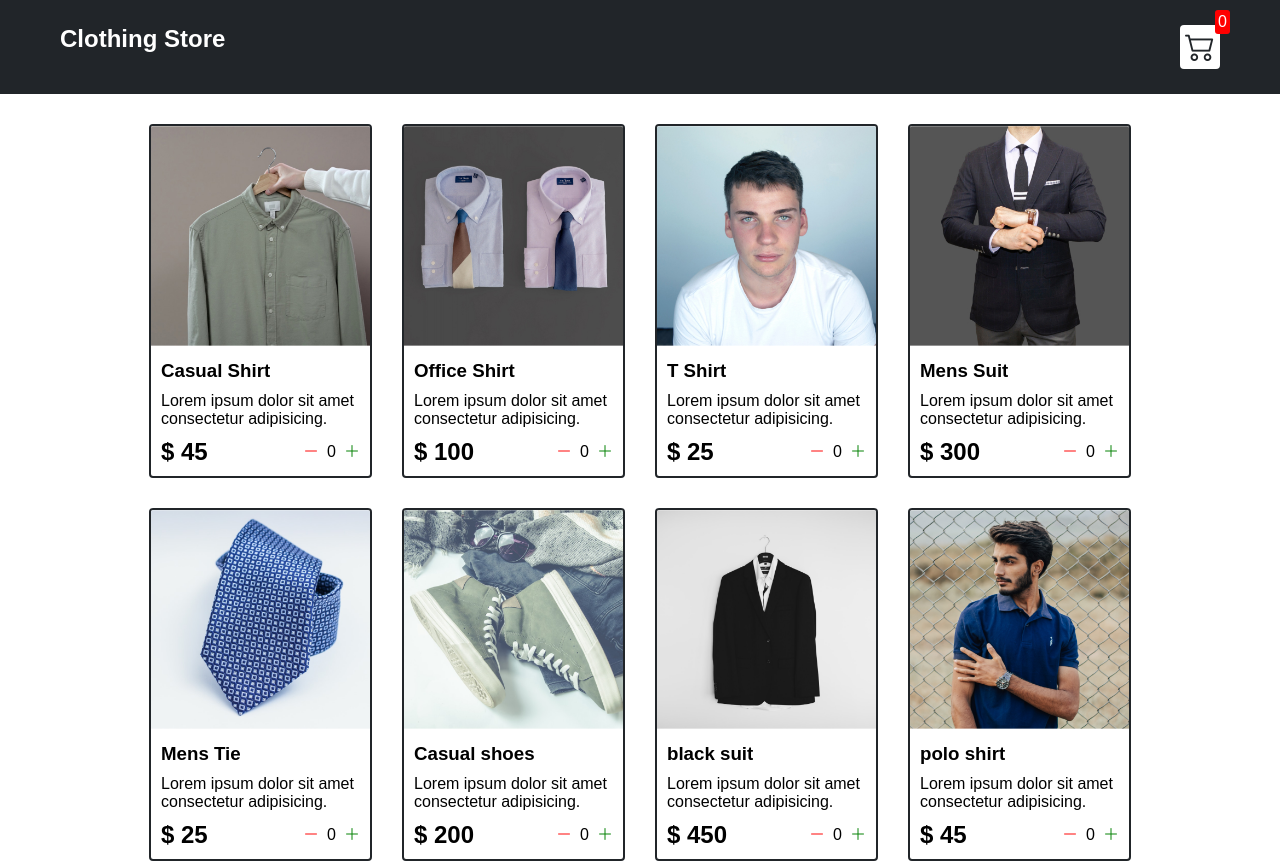
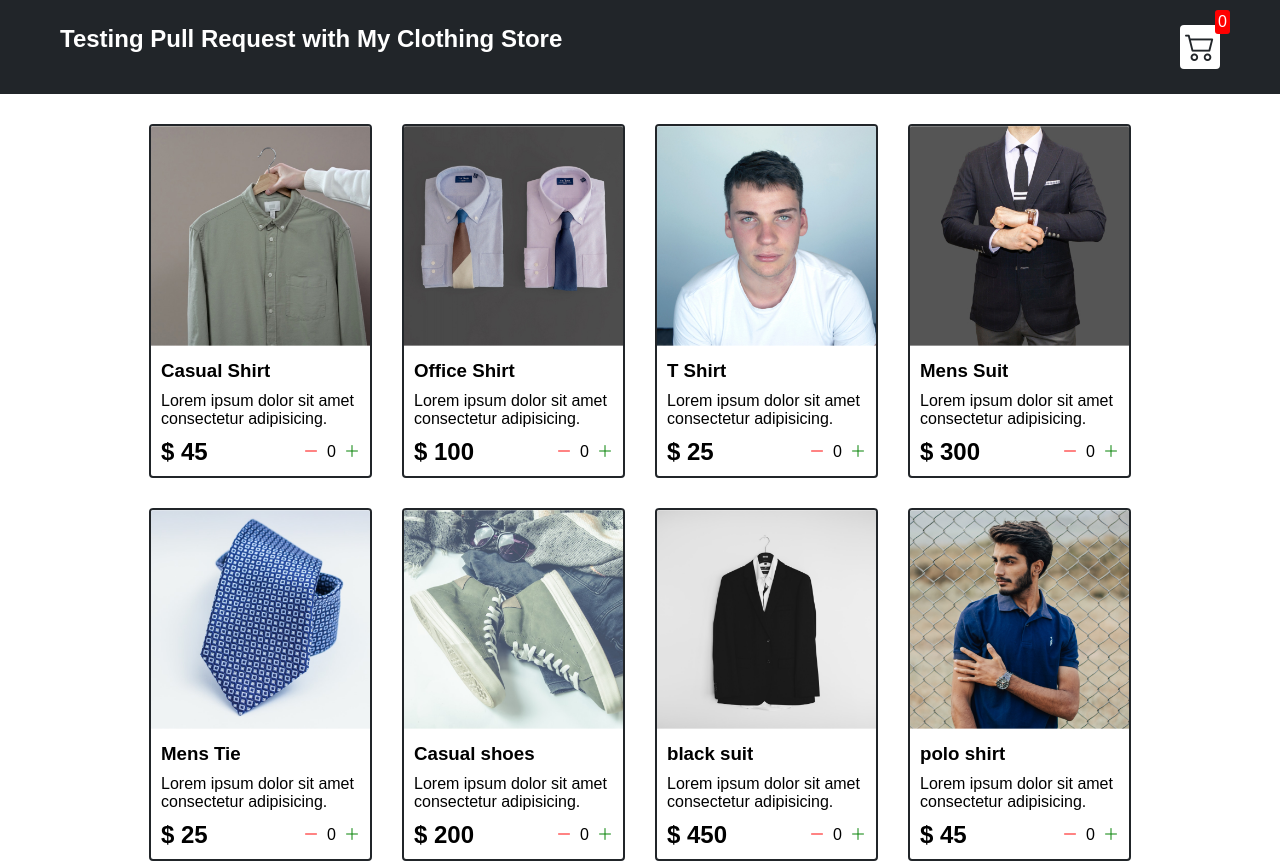
Before and after one commit to JoyShaheb/shopping-cart-js, a plain HTML site: page index.html in a window 1280 px wide. Shown: the top 864 px of the page. Drawn offline with nearby package versions, Linux system fonts and the light colour scheme.

Commit message:
Update index.html

```diff
--- a/index.html
+++ b/index.html
@@ -13,7 +13,7 @@
 <body>
   <div class="navbar">
     <a href="index.html">
-      <h2>Clothing Store</h2>
+      <h2>Testing Pull Request with My Clothing Store</h2>
     </a>
 
     <a href="cart.html">
```
